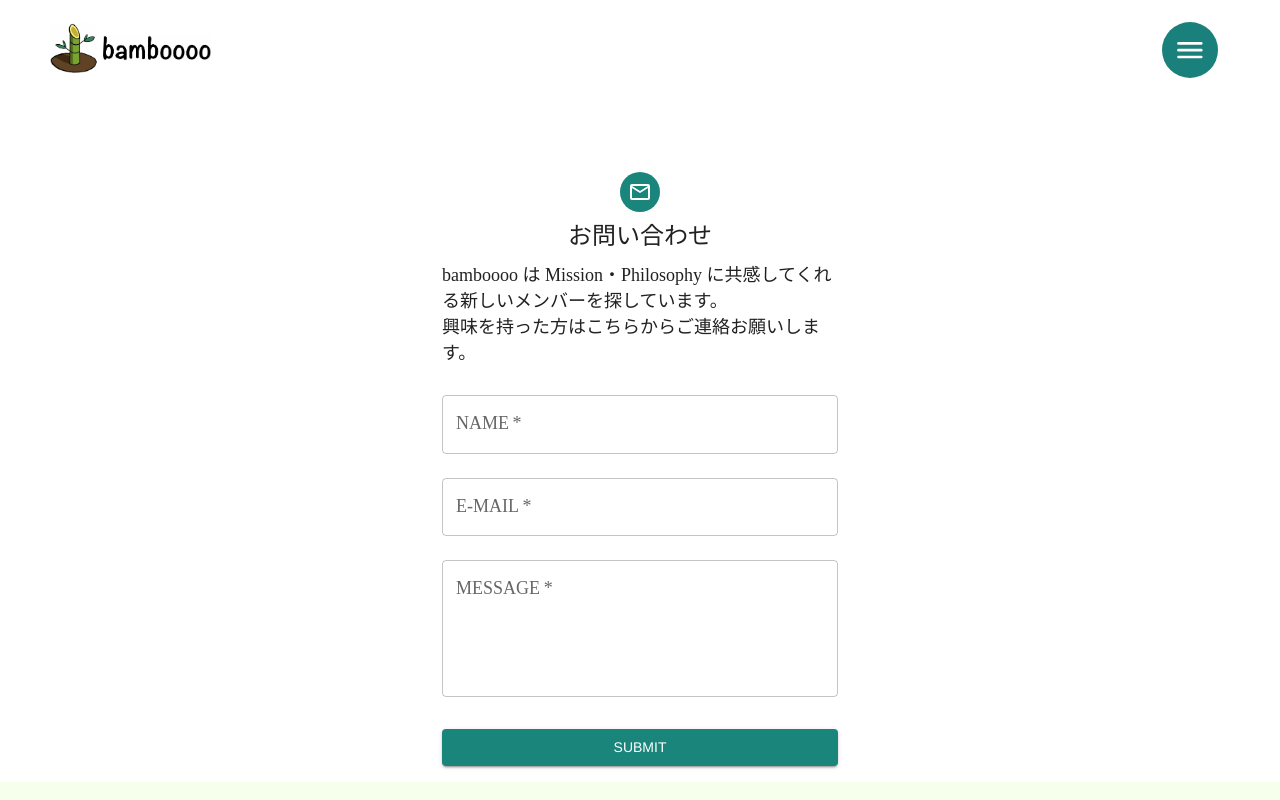
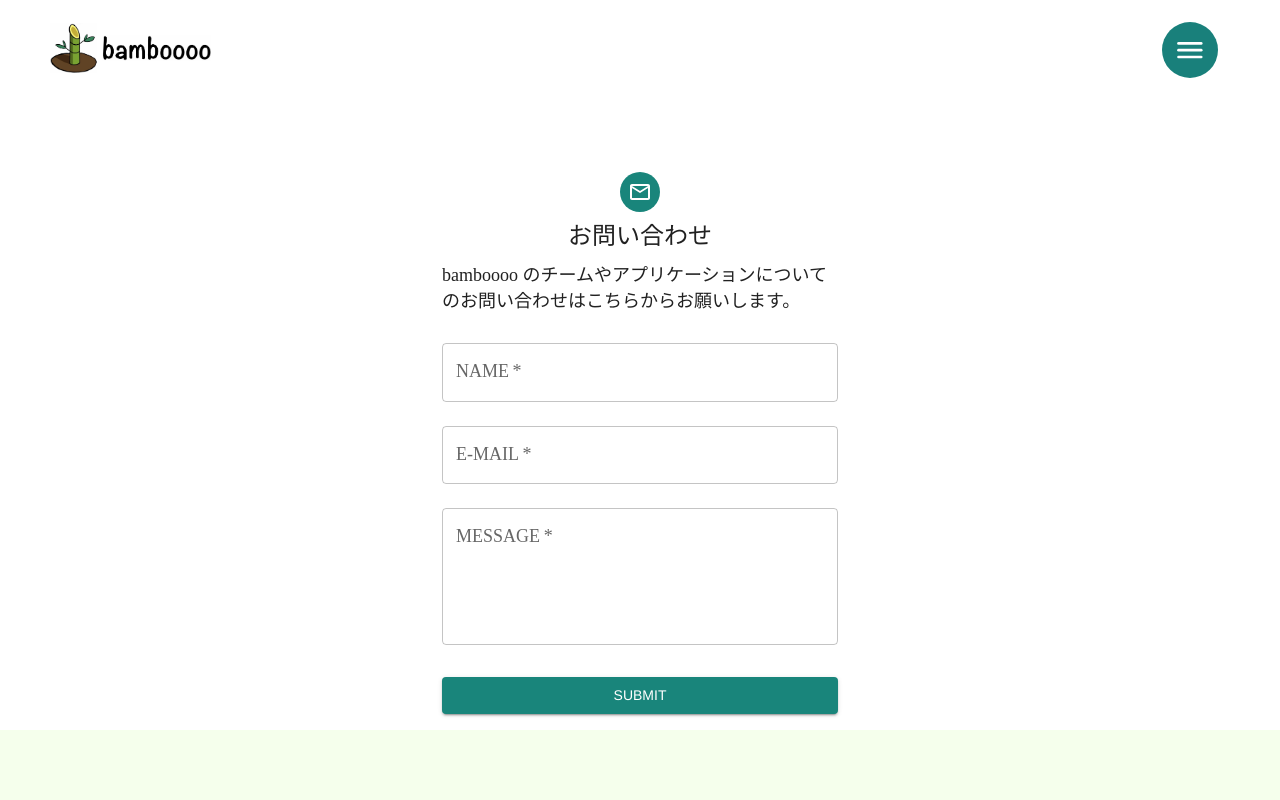
Before and after one commit to bamboooo-dev/bamboooo-hp, a Next.js app: page /contact in a window 1280 px wide. Shown: the top 800 px of the page. Built offline with nearby package versions, Linux system fonts and the light colour scheme; a web font is replaced by a local one.

Commit message:
imprv: update contact words

```diff
--- a/pages/contact.js
+++ b/pages/contact.js
@@ -104,7 +104,7 @@ export default function Contact(){
           お問い合わせ
         </Typography>
         <Typography gutterBottom>
-          bamboooo は Mission・Philosophy に共感してくれる新しいメンバーを探しています。<br/>興味を持った方はこちらからご連絡お願いします。
+          bamboooo のチームやアプリケーションについてのお問い合わせはこちらからお願いします。
         </Typography>
         <form className={classes.form} onSubmit={handleOnSubmit}>
           <TextField
```
